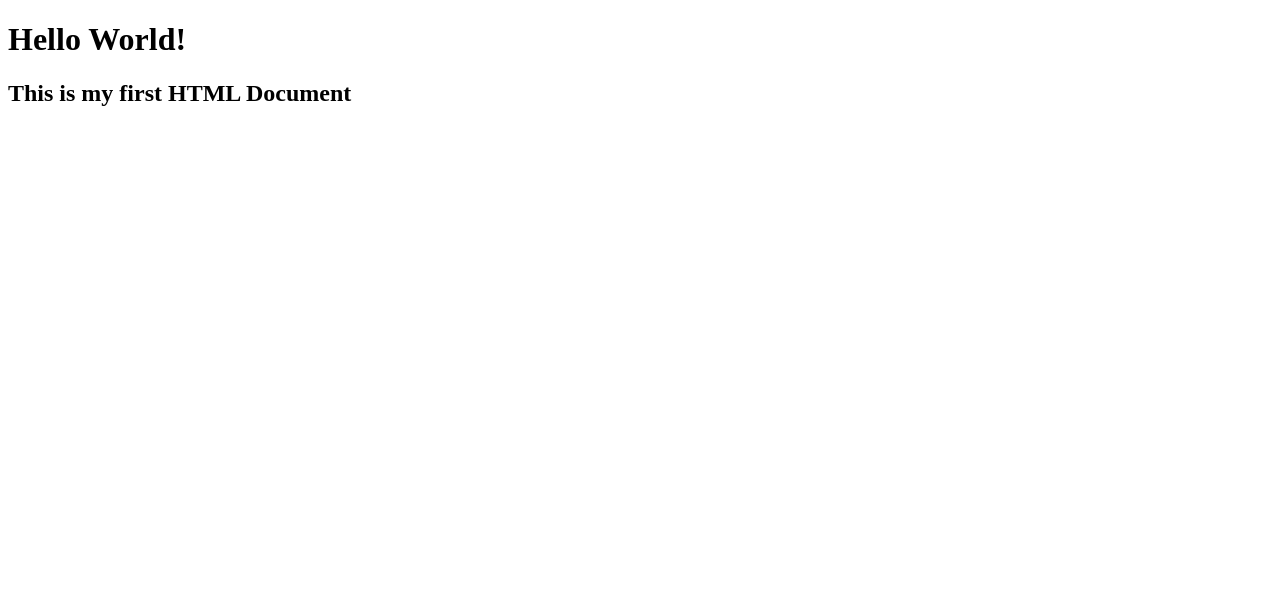
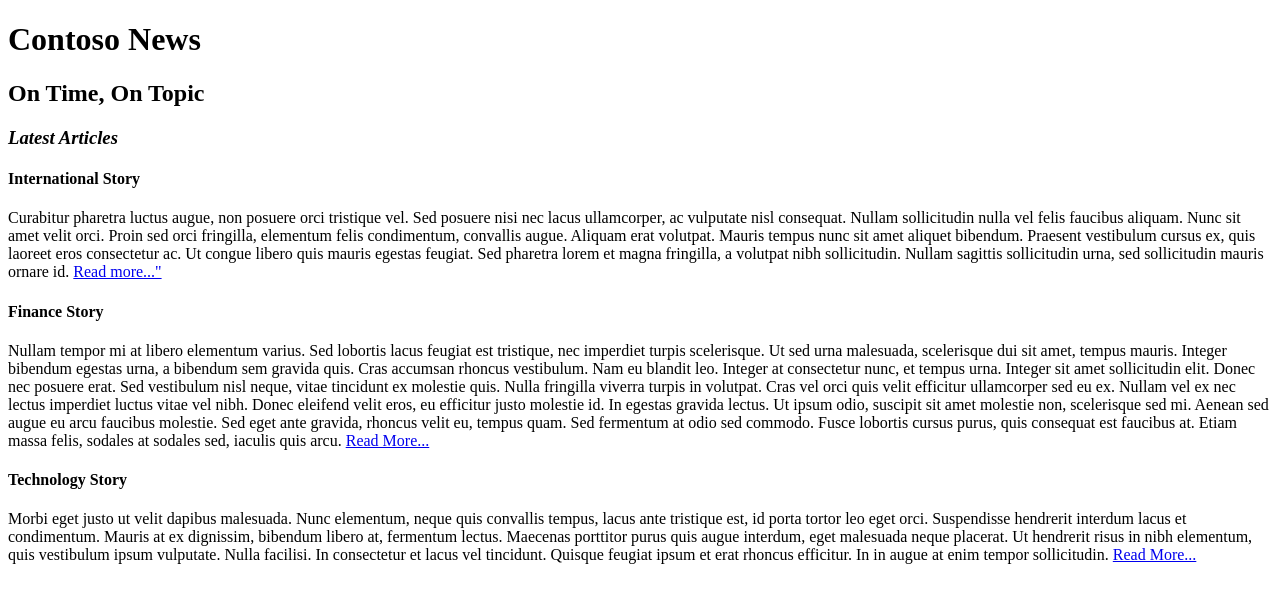
Before and after one commit to kayladuffy/contoso-news, a plain HTML site: page index.html in a window 1280 px wide. Drawn offline with Linux system fonts and the light colour scheme.

Commit message:
Added content to my html page. News HW 1

```diff
--- a/index.html
+++ b/index.html
@@ -1,11 +1,34 @@
 <!DOCTYPE html>
-    <html lang="en-US">
-
+<html lang="en-US">
     <head>
-        <title>Hello World!</title>
+        <title>Contoso News</title>
     </head>
     <body>
-        <h1>Hello World!</h1>
-        <h2>This is my first HTML Document</h2>
+        <header>
+            <h1>Contoso News</h1>
+            <h2>On Time, On Topic</h2>
+        </header>
+        <main>
+            <h3><em>Latest Articles</em></h3>
+                <article>
+                    <h4>International Story</h4>
+                    <p>Curabitur pharetra luctus augue, non posuere orci tristique vel. Sed posuere nisi nec lacus ullamcorper, ac vulputate nisl consequat. Nullam sollicitudin nulla vel felis faucibus aliquam. Nunc sit amet velit orci. Proin sed orci fringilla, elementum felis condimentum, convallis augue. Aliquam erat volutpat. Mauris tempus nunc sit amet aliquet bibendum. Praesent vestibulum cursus ex, quis laoreet eros consectetur ac. Ut congue libero quis mauris egestas feugiat. Sed pharetra lorem et magna fringilla, a volutpat nibh sollicitudin. Nullam sagittis sollicitudin urna, sed sollicitudin mauris ornare id.
+                        <a href="#" target="_blank">Read more..."</a>
+                    </p>
+                </article>
+                <article>
+                    <h4>Finance Story</h4>
+                    <p>Nullam tempor mi at libero elementum varius. Sed lobortis lacus feugiat est tristique, nec imperdiet turpis scelerisque. Ut sed urna malesuada, scelerisque dui sit amet, tempus mauris. Integer bibendum egestas urna, a bibendum sem gravida quis. Cras accumsan rhoncus vestibulum. Nam eu blandit leo. Integer at consectetur nunc, et tempus urna. Integer sit amet sollicitudin elit. Donec nec posuere erat. Sed vestibulum nisl neque, vitae tincidunt ex molestie quis. Nulla fringilla viverra turpis in volutpat. Cras vel orci quis velit efficitur ullamcorper sed eu ex.
+                        Nullam vel ex nec lectus imperdiet luctus vitae vel nibh. Donec eleifend velit eros, eu efficitur justo molestie id. In egestas gravida lectus. Ut ipsum odio, suscipit sit amet molestie non, scelerisque sed mi. Aenean sed augue eu arcu faucibus molestie. Sed eget ante gravida, rhoncus velit eu, tempus quam. Sed fermentum at odio sed commodo. Fusce lobortis cursus purus, quis consequat est faucibus at. Etiam massa felis, sodales at sodales sed, iaculis quis arcu.
+                        <a href="#" target="_blank">Read More...</a>
+                    </p>
+                </article>
+                <article>
+                    <h4>Technology Story</h4>
+                    <p>Morbi eget justo ut velit dapibus malesuada. Nunc elementum, neque quis convallis tempus, lacus ante tristique est, id porta tortor leo eget orci. Suspendisse hendrerit interdum lacus et condimentum. Mauris at ex dignissim, bibendum libero at, fermentum lectus. Maecenas porttitor purus quis augue interdum, eget malesuada neque placerat. Ut hendrerit risus in nibh elementum, quis vestibulum ipsum vulputate. Nulla facilisi. In consectetur et lacus vel tincidunt. Quisque feugiat ipsum et erat rhoncus efficitur. In in augue at enim tempor sollicitudin.
+                        <a href="#" target="_blank">Read More...</a>
+                    </p>
+                </article>
+        </main>
     </body>
-    </html>
+</html>
```
